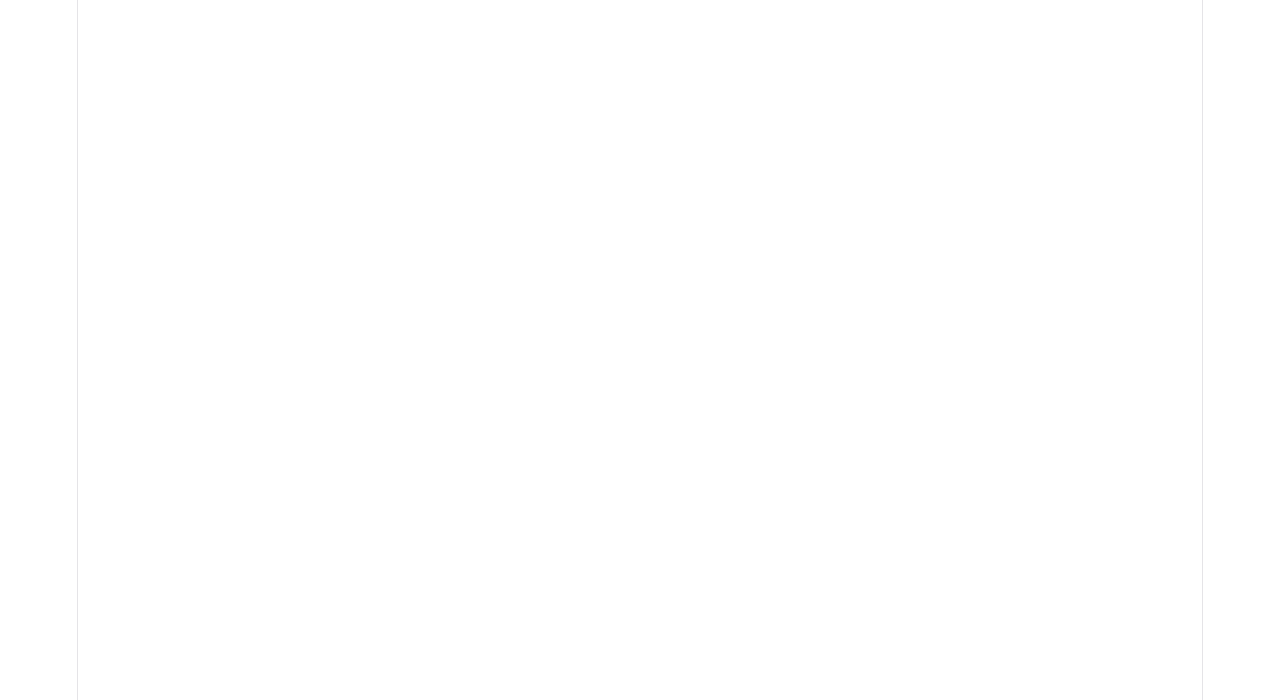
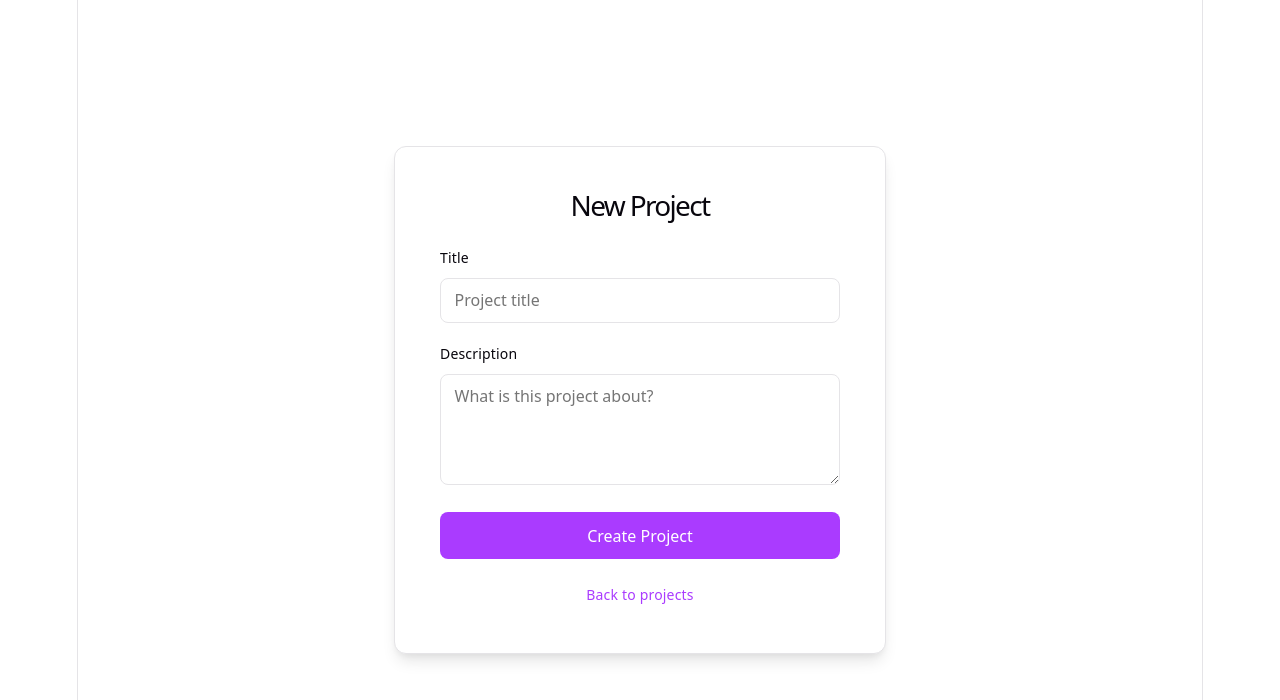
Before and after one commit to cocomittens/citizen-science-for-kids, a React (Vite) app in the folder webapp/: page /projects/new in a window 1280 px wide. Before the commit this address had no page. Shown: the top 700 px of the page. Built offline with nearby package versions, Linux system fonts and the light colour scheme.

Commit message:
Add new projects model

```diff
--- a/webapp/src/App.tsx
+++ b/webapp/src/App.tsx
@@ -2,6 +2,7 @@ import { BrowserRouter, Routes, Route } from 'react-router-dom'
 import LandingPage from './scenes/LandingPage'
 import Auth from './scenes/Auth'
 import Projects from './scenes/Projects'
+import NewProject from './scenes/NewProject'
 
 function App() {
   return (
@@ -10,6 +11,7 @@ function App() {
         <Route path="/" element={<LandingPage />} />
         <Route path="/auth" element={<Auth />} />
         <Route path="/projects" element={<Projects />} />
+        <Route path="/projects/new" element={<NewProject />} />
       </Routes>
     </BrowserRouter>
   )
--- /dev/null
+++ b/webapp/src/scenes/NewProject/NewProject.css
@@ -0,0 +1,18 @@
+@import '../Auth/Auth.css';
+
+.form-field textarea {
+  padding: 0.6rem 0.75rem;
+  border: 1px solid var(--border);
+  border-radius: 8px;
+  font-size: 16px;
+  font-family: var(--sans);
+  background: var(--bg);
+  color: var(--text-h);
+  outline: none;
+  resize: vertical;
+  transition: border-color 0.15s;
+}
+
+.form-field textarea:focus {
+  border-color: var(--accent);
+}
--- /dev/null
+++ b/webapp/src/scenes/NewProject/NewProject.tsx
@@ -0,0 +1,85 @@
+import { useState } from 'react'
+import { useNavigate, Link } from 'react-router-dom'
+import './NewProject.css'
+
+function NewProject() {
+  const navigate = useNavigate()
+
+  const [title, setTitle] = useState('')
+  const [description, setDescription] = useState('')
+  const [error, setError] = useState('')
+  const [submitting, setSubmitting] = useState(false)
+
+  const handleSubmit = async (e: React.FormEvent) => {
+    e.preventDefault()
+    setError('')
+    setSubmitting(true)
+
+    try {
+      const token = localStorage.getItem('token')
+      const res = await fetch('/api/projects', {
+        method: 'POST',
+        headers: {
+          'Content-Type': 'application/json',
+          Authorization: `Bearer ${token}`,
+        },
+        body: JSON.stringify({ title, description }),
+      })
+      if (!res.ok) {
+        const body = await res.json().catch(() => ({}))
+        setError(body.error ?? 'Failed to create project')
+        return
+      }
+      navigate('/projects')
+    } catch {
+      setError('Network error — is the server running?')
+    } finally {
+      setSubmitting(false)
+    }
+  }
+
+  return (
+    <div className="auth-page">
+      <div className="auth-card">
+        <h1>New Project</h1>
+
+        <form onSubmit={handleSubmit}>
+          <div className="form-field">
+            <label htmlFor="title">Title</label>
+            <input
+              id="title"
+              type="text"
+              value={title}
+              onChange={(e) => setTitle(e.target.value)}
+              placeholder="Project title"
+              required
+            />
+          </div>
+
+          <div className="form-field">
+            <label htmlFor="description">Description</label>
+            <textarea
+              id="description"
+              value={description}
+              onChange={(e) => setDescription(e.target.value)}
+              placeholder="What is this project about?"
+              rows={4}
+            />
+          </div>
+
+          {error && <p className="auth-error" role="alert">{error}</p>}
+
+          <button type="submit" className="auth-button" disabled={submitting}>
+            Create Project
+          </button>
+        </form>
+
+        <p className="auth-switch">
+          <Link to="/projects">Back to projects</Link>
+        </p>
+      </div>
+    </div>
+  )
+}
+
+export default NewProject
--- /dev/null
+++ b/webapp/src/scenes/NewProject/index.ts
@@ -0,0 +1 @@
+export { default } from './NewProject'
--- a/webapp/src/scenes/Projects/Projects.css
+++ b/webapp/src/scenes/Projects/Projects.css
@@ -50,21 +50,26 @@
   transition: opacity 0.15s, background 0.15s;
 }
 
-.projects-page header button {
+.projects-page .new-project-button {
   display: inline-flex;
   align-items: center;
   gap: 0.5rem;
   padding: 0.7rem 1.4rem;
   border: none;
+  border-radius: 5vh;
   background: var(--accent);
   color: #fff;
+  font-size: 16px;
+  font-weight: 500;
+  text-decoration: none;
+  transition: opacity 0.15s;
 }
 
-.projects-page header button:hover {
+.projects-page .new-project-button:hover {
   opacity: 0.9;
 }
 
-.projects-page header button span {
+.projects-page .new-project-button span {
   font-size: 20px;
   font-weight: 400;
 }
--- a/webapp/src/scenes/Projects/Projects.tsx
+++ b/webapp/src/scenes/Projects/Projects.tsx
@@ -1,3 +1,4 @@
+import { Link } from 'react-router-dom'
 import './Projects.css'
 import { projects } from '../../mockData'
 
@@ -9,10 +10,10 @@ function Projects() {
           <h1>My projects</h1>
           <p>{projects.length} projects</p>
         </div>
-        <button type="button">
+        <Link to="/projects/new" className="new-project-button">
           <span aria-hidden="true">+</span>
           New Project
-        </button>
+        </Link>
       </header>
 
       <ul>
```
